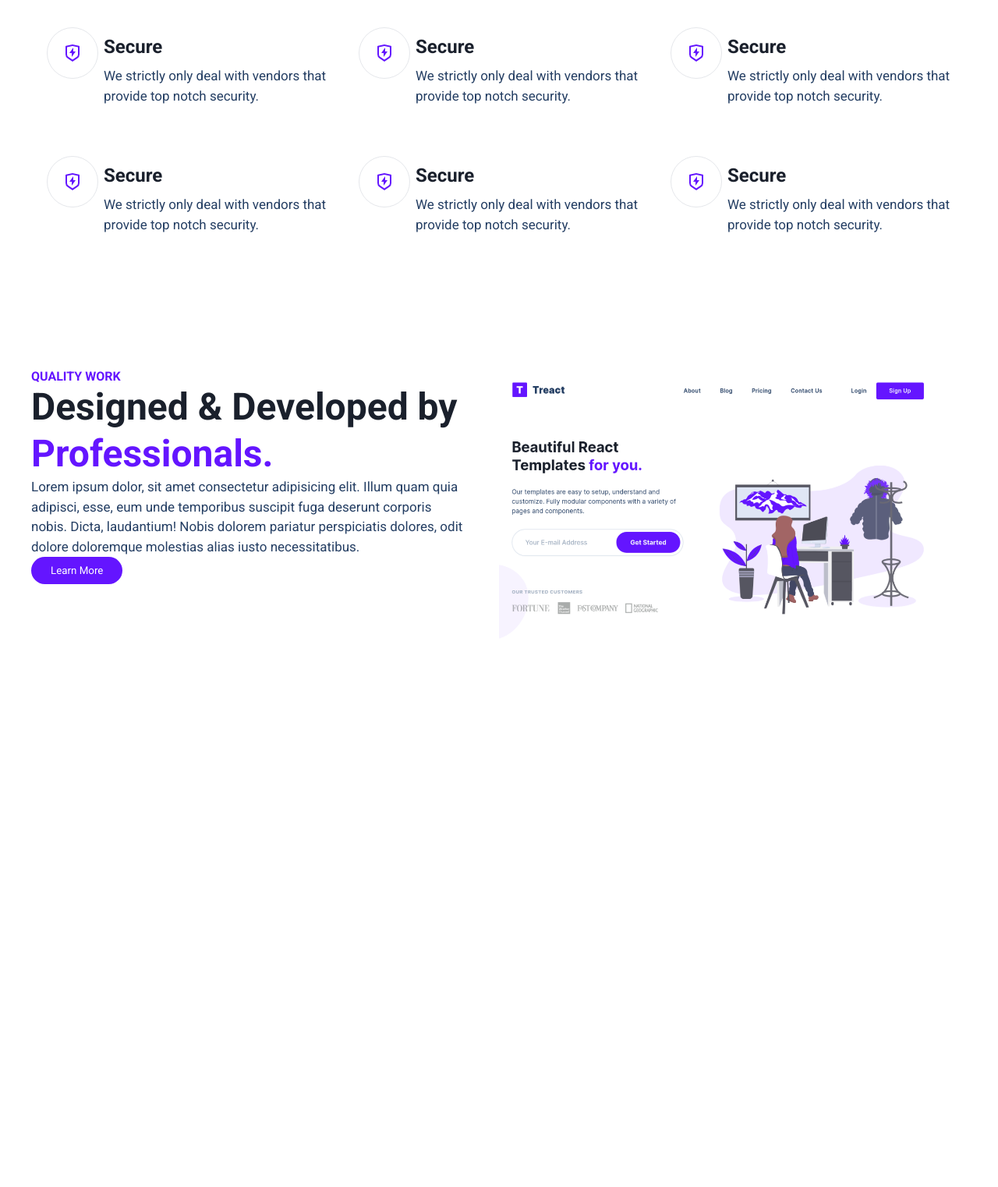
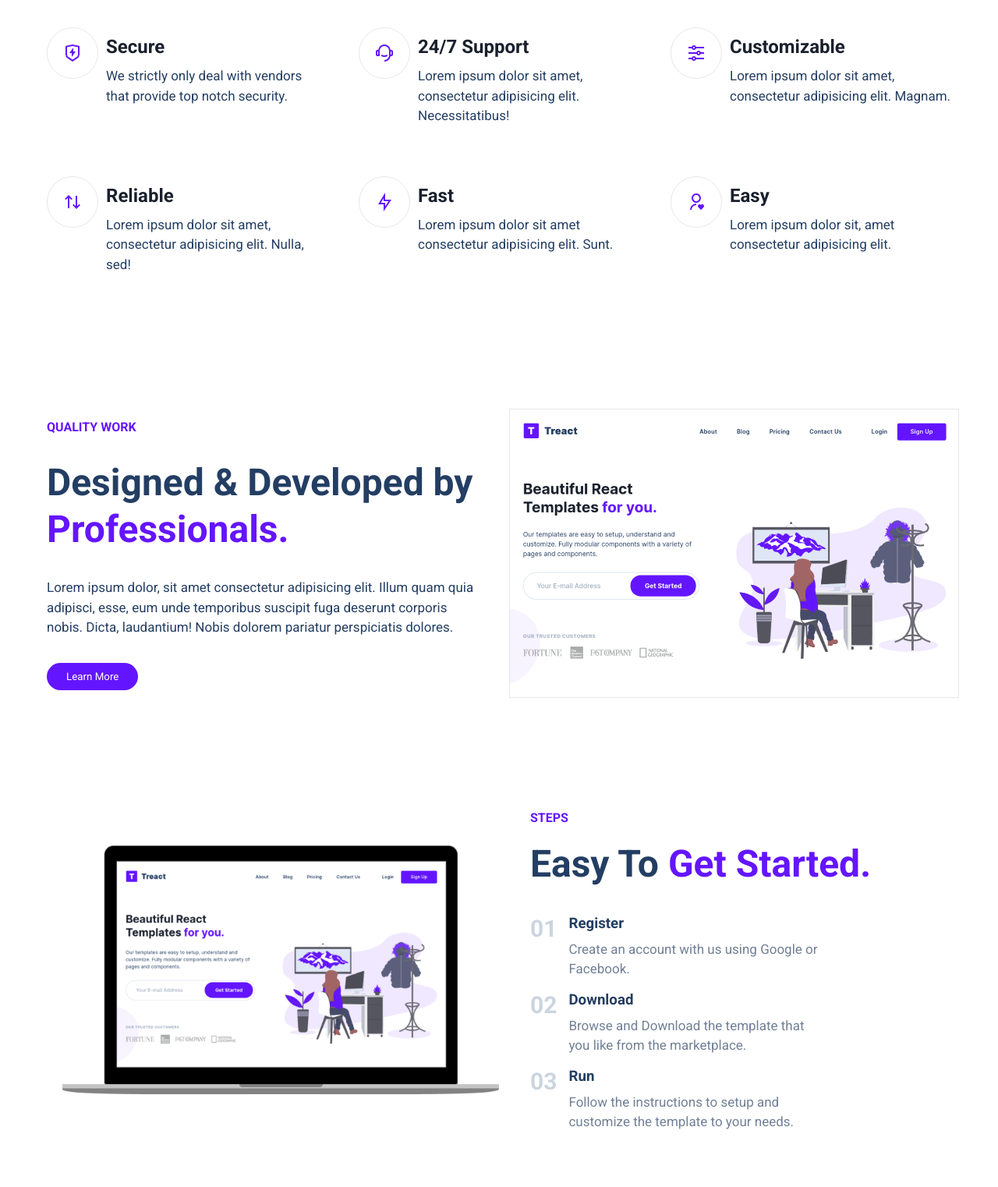
Before and after one commit to nixmar1scal/final-project, a plain HTML site: page index.html in a window 1280 px wide. Shown: the part 1109-2631 px from the top of the page at 78% size. Before the commit the page ends 2015 px from the top, so only its background shows below. Drawn offline with Linux system fonts and the light colour scheme.

Commit message:
finished steps section

```diff
--- a/index.html
+++ b/index.html
@@ -76,8 +76,10 @@
     <main>
       <section id="features">
         <div class="container">
-          <div class="row row__narrow">
-            <h4><span class="purple"> FEATURES</span></h4>
+          <div class="row row__features">
+            <h4 class="section__tag">
+                FEATURES
+            </h4>
             <h1 class="features__title">
               We have Amazing <span class="purple">Service.</span>
             </h1>
@@ -87,7 +89,6 @@
               fugiat.
             </p>
             <div class="features">
-
               <div class="feature">
                 <div class="feature__row">
                   <figure class="feature__img--wrapper">
@@ -111,15 +112,14 @@
                   <figure class="feature__img--wrapper">
                     <img
                       class="feature__img"
-                      src="./assets/shield-icon.daefe14b320b14fbd9cbd18908ac93ec.svg"
+                      src="./assets/support-icon.f9253ffa8cb6ffde5bbaa05eb5136375.svg"
                       alt=""
                     />
                   </figure>
                   <div class="feature__description">
-                    <h2 class="feature__title">Secure</h2>
+                    <h2 class="feature__title">24/7 Support</h2>
                     <p class="feature__para">
-                      We strictly only deal with vendors that provide top notch
-                      security.
+                      Lorem ipsum dolor sit amet, consectetur adipisicing elit. Necessitatibus!
                     </p>
                   </div>
                 </div>
@@ -129,15 +129,14 @@
                   <figure class="feature__img--wrapper">
                     <img
                       class="feature__img"
-                      src="./assets/shield-icon.daefe14b320b14fbd9cbd18908ac93ec.svg"
+                      src="./assets/customize-icon.367468c90fd796009b97fbfba67b2c6a.svg"
                       alt=""
                     />
                   </figure>
                   <div class="feature__description">
-                    <h2 class="feature__title">Secure</h2>
+                    <h2 class="feature__title">Customizable</h2>
                     <p class="feature__para">
-                      We strictly only deal with vendors that provide top notch
-                      security.
+                      Lorem ipsum dolor sit amet, consectetur adipisicing elit. Magnam.
                     </p>
                   </div>
                 </div>
@@ -147,15 +146,14 @@
                   <figure class="feature__img--wrapper">
                     <img
                       class="feature__img"
-                      src="./assets/shield-icon.daefe14b320b14fbd9cbd18908ac93ec.svg"
+                      src="./assets/reliable-icon.1367510a8f0a1bec76dc425d25f92f43.svg"
                       alt=""
                     />
                   </figure>
                   <div class="feature__description">
-                    <h2 class="feature__title">Secure</h2>
+                    <h2 class="feature__title">Reliable</h2>
                     <p class="feature__para">
-                      We strictly only deal with vendors that provide top notch
-                      security.
+                      Lorem ipsum dolor sit amet, consectetur adipisicing elit. Nulla, sed!
                     </p>
                   </div>
                 </div>
@@ -165,15 +163,14 @@
                   <figure class="feature__img--wrapper">
                     <img
                       class="feature__img"
-                      src="./assets/shield-icon.daefe14b320b14fbd9cbd18908ac93ec.svg"
+                      src="./assets/fast-icon.dbb971a73d4805d2fc3bcdacdb55beba.svg"
                       alt=""
                     />
                   </figure>
                   <div class="feature__description">
-                    <h2 class="feature__title">Secure</h2>
+                    <h2 class="feature__title">Fast</h2>
                     <p class="feature__para">
-                      We strictly only deal with vendors that provide top notch
-                      security.
+                      Lorem ipsum dolor sit amet consectetur adipisicing elit. Sunt.
                     </p>
                   </div>
                 </div>
@@ -183,15 +180,14 @@
                   <figure class="feature__img--wrapper">
                     <img
                       class="feature__img"
-                      src="./assets/shield-icon.daefe14b320b14fbd9cbd18908ac93ec.svg"
+                      src="./assets/simple-icon.673b7e1750b2a4ef32907fc164828d00.svg"
                       alt=""
                     />
                   </figure>
                   <div class="feature__description">
-                    <h2 class="feature__title">Secure</h2>
+                    <h2 class="feature__title">Easy</h2>
                     <p class="feature__para">
-                      We strictly only deal with vendors that provide top notch
-                      security.
+                      Lorem ipsum dolor sit, amet consectetur adipisicing elit.
                     </p>
                   </div>
                 </div>
@@ -205,20 +201,81 @@
         <div class="container">
           <div class="row quality__row">
             <div class="quality__description">
-                  <h4>
-                    <span class="purple">QUALITY WORK</span>
+              <h4 class="section__tag">
+                QUALITY WORK
               </h4>
               <h1 class="quality__title">
-                    Designed & Developed by <span class="purple">Professionals.</span>
+                Designed & Developed by
+                <span class="purple">Professionals.</span>
               </h1>
               <p class="quality__para">
-                    Lorem ipsum dolor, sit amet consectetur adipisicing elit. Illum quam quia adipisci, esse, eum unde temporibus suscipit fuga deserunt corporis nobis. Dicta, laudantium! Nobis dolorem pariatur perspiciatis dolores, odit dolore doloremque molestias alias iusto necessitatibus.
+                Lorem ipsum dolor, sit amet consectetur adipisicing elit. Illum
+                quam quia adipisci, esse, eum unde temporibus suscipit fuga
+                deserunt corporis nobis. Dicta, laudantium! Nobis dolorem
+                pariatur perspiciatis dolores.
               </p>
               <button>Learn More</button>
             </div>
             <figure class="quality__img--wrapper">
-                    <img class="quality__img" src="./assets/hero-screenshot-1.40a097b525c2f8c9808e.png" alt="">
+              <img
+                class="quality__img"
+                src="./assets/hero-screenshot-1.40a097b525c2f8c9808e.png"
+                alt=""
+              />
             </figure>
+          </div>
+        </div>
+      </section>
+
+      <section id="steps">
+        <div class="container">
+          <div class="row row__steps">
+            <figure class="steps__img--wrapper">
+              <img
+                class="steps__img"
+                src="./assets/hero-screenshot-2.241aac1fbc66db29d873.png"
+                alt=""
+              />
+            </figure>
+            <div class="steps__description">
+              <h4 class="section__tag">
+                STEPS
+              </h4>
+              <h1 class="steps__title">
+                Easy To <span class="purple">Get Started.</span>
+              </h1>
+              <div class="steps">
+                <div class="step">
+                  <div class="step__number">01</div>
+                  <div class="step__description">
+                    <h3 class="step__title">Register</h3>
+                    <p class="step__para">
+                      Create an account with us using Google or Facebook.
+                    </p>
+                  </div>
+                </div>
+                <div class="step">
+                  <div class="step__number">02</div>
+                  <div class="step__description">
+                    <h3 class="step__title">Download</h3>
+                    <p class="step__para">
+                      Browse and Download the template that you like from the
+                      marketplace.
+                    </p>
+                  </div>
+                </div>
+                <div class="step">
+                  <div class="step__number">03</div>
+                  <div class="step__description">
+                    <h3 class="step__title">Run</h3>
+                    <p class="step__para">
+                      Follow the instructions to setup and customize the
+                      template to your needs.
+                    </p>
+                  </div>
+                </div>
+              </div>
+            </div>
           </div>
         </div>
       </section>
--- a/style.css
+++ b/style.css
@@ -49,10 +49,6 @@ h2 {
   line-height: 1.25;
 }
 
-h4 {
-  letter-spacing: 2;
-}
-
 button {
   cursor: pointer;
   border: none;
@@ -60,6 +56,12 @@ button {
   color: #fff;
   padding: 10px 25px;
   border-radius: 50px;
+}
+
+.section__tag {
+    color: #6415ff;
+    letter-spacing: 1.6;
+    font-weight: 600;
 }
 
 /* LANDING */
@@ -192,7 +194,7 @@ nav {
   padding: 0 32px;
 }
 
-.row__narrow {
+.row__features {
   display: flex;
   flex-direction: column;
   align-items: center;
@@ -237,7 +239,8 @@ nav {
 }
 
 .feature__description {
-    margin-left: 7px;
+    margin-left: 10px;
+    max-width: 320px;
 }
 
 .feature__title {
@@ -252,18 +255,93 @@ nav {
 
 .quality__row {
     display: flex;
+    align-items: center;
+    justify-content: space-around;
 }
 
 .quality__description {
     width: 50%;
+    padding-left: 20px;
+}
+
+.quality__title {
+    margin: 32px 0;
+    color: rgb(36, 62, 99);
+}
+
+.quality__para {
+    margin-bottom: 32px;
+    color: rgb(36, 62, 99);
 }
 
 .quality__img--wrapper {
-    margin: 0 40px;
+    margin: 0 10px 0 35px;
     width: 50%;
 }
 
 .quality__img {
     width: 100%;
     height: 100%;
+    border: 1px solid rgb(229, 231, 235);
 }
+
+/* STEPS */
+
+#steps {
+    padding: 0 32px;
+}
+
+.row__steps {
+    display: flex;
+    align-items: center;
+    justify-content: space-around;
+}
+
+.steps__img--wrapper {
+    width: 50%;
+    margin: 40px;
+}
+
+.steps__img {
+    width: 100%;
+    height: 100%;
+}
+
+.steps__description {
+    width: 50%;
+}
+
+.steps__title {
+    margin: 20px 0;
+    color: rgb(36, 62, 99);
+}
+
+.steps {
+    display: flex;
+    flex-direction: column;
+}
+
+.step {
+    display: flex;
+    margin-top: 15px;
+}
+
+.step__number {
+    font-size: 30px;
+    font-weight: 600;
+    color: #cbd5e0;
+}
+
+.step__description {
+    margin-left: 15px;
+    max-width: 320px;
+}
+
+.step__title {
+    color: rgb(36, 62, 99);
+}
+
+.step__para {
+    margin-top: 10px;
+    color: #718096;
+}
```
Lines whose indentation alone changed are shown as unchanged.
